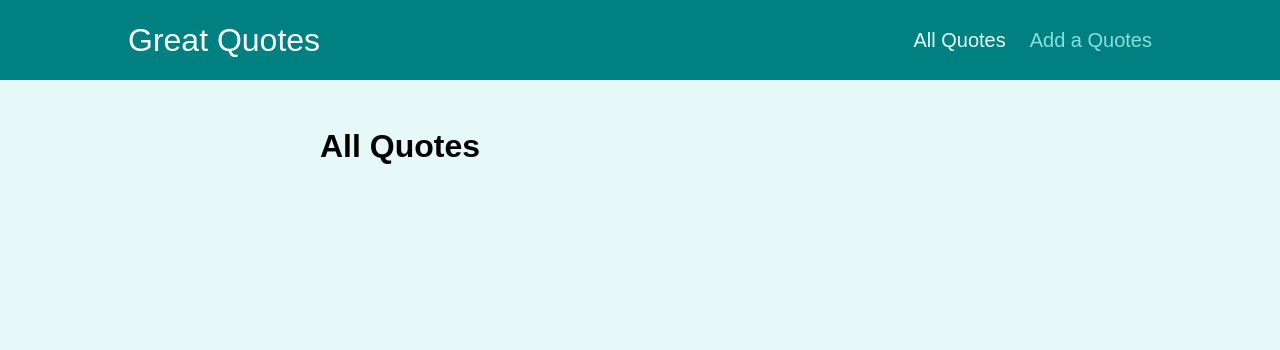
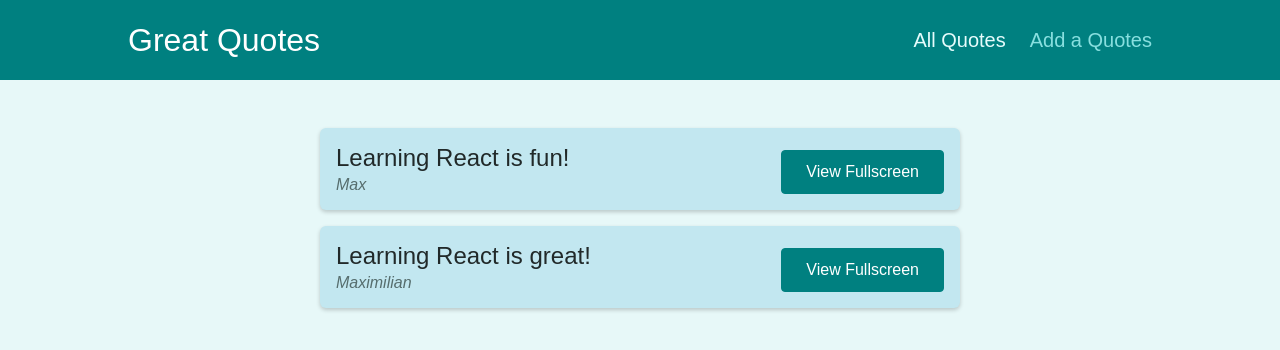
Before and after one commit to kscheltema/section_20_routing_advanced, a React (Create React App) app: page /quotes in a window 1280 px wide. Shown: the top 350 px of the page. Built offline with nearby package versions, Linux system fonts and the light colour scheme.

Commit message:
folder not found fixes

```diff
--- a/src/screens/QuoteAll.js
+++ b/src/screens/QuoteAll.js
@@ -1,5 +1,12 @@
+import QuoteList from "../components/quotes/QuoteList";
+
+const DUMMY_QUOTES = [
+  { id: "q1", author: "Max", text: "Learning React is fun!" },
+  { id: "q2", author: "Maximilian", text: "Learning React is great!" },
+];
+
 const QuoteAll = () => {
-  return <h1>All Quotes</h1>;
+  return <QuoteList quotes={DUMMY_QUOTES} />;
 };
 
 export default QuoteAll;
--- a/src/screens/QuotesAdd.js
+++ b/src/screens/QuotesAdd.js
@@ -1,5 +1,10 @@
+import QuoteForm from "../components/quotes/QuoteForm";
+
 const QuoteAdd = () => {
-  return <h1>Add Quotes</h1>;
+  const addQuoteHandler = (quoteData) => {
+    console.log(quoteData);
+  };
+  return <QuoteForm onAddQuote={addQuoteHandler} />;
 };
 
 export default QuoteAdd;
```
Also changed, not shown: src/components/quotes/QuoteForm.js (+9 -9 lines), src/components/ui/Card.js (renamed from src/components/UI/Card.js), src/components/ui/Card.module.css (renamed from src/components/UI/Card.module.css), src/components/ui/LoadingSpinner.js (renamed from src/components/UI/LoadingSpinner.js), src/components/ui/LoadingSpinner.module.css (renamed from src/components/UI/LoadingSpinner.module.css), 1 other file (tests, documents, lock files or other folders).
